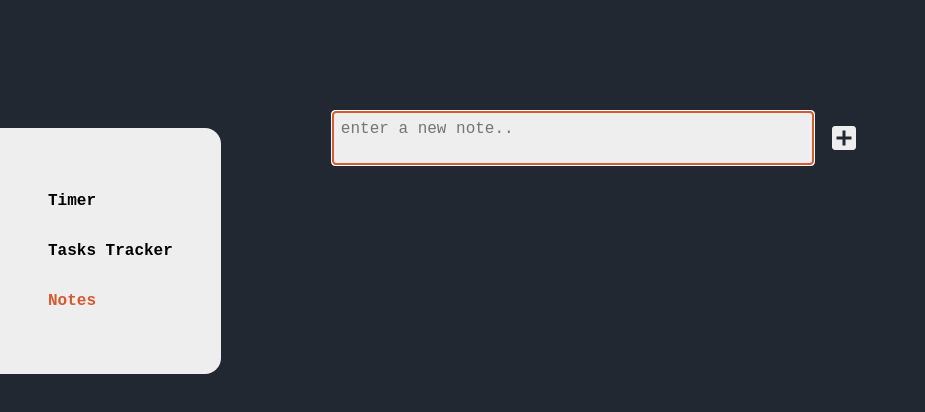
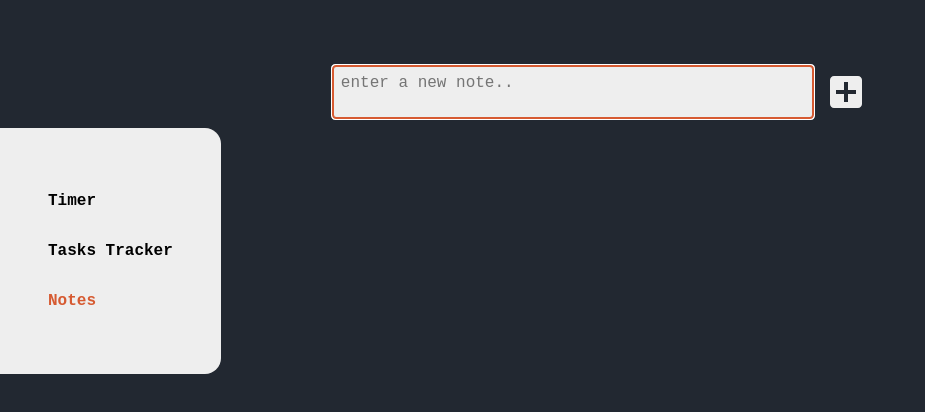
Before and after one commit to SaConway/tasks-tracker, a Vue app: page /#/notes in a window 1280 px wide. Shown: the top 412 px of the page, without its empty margins (0-925 px from the left). Built offline with nearby package versions, Linux system fonts and the light colour scheme; a web font is replaced by a local one.

Commit message:
fix styling issues with notes and tasks

```diff
--- a/src/App.vue
+++ b/src/App.vue
@@ -1,9 +1,9 @@
 <template>
   <div id="app">
     <div id="nav">
-      <router-link to="/timer">Timer</router-link>
-      <router-link to="/tasks-tracker">Tasks Tracker</router-link>
-      <router-link to="/notes">Notes</router-link>
+      <router-link class="link" to="/timer">Timer</router-link>
+      <router-link class="link" to="/tasks-tracker">Tasks Tracker</router-link>
+      <router-link class="link" to="/notes">Notes</router-link>
     </div>
     <keep-alive>
       <router-view />
--- a/src/views/Notes.vue
+++ b/src/views/Notes.vue
@@ -89,7 +89,7 @@ textarea.new-note {
   border: none;
   background-color: var(--accent-color);
   vertical-align: middle;
-  margin: 3rem 0 1rem;
+  margin-bottom: 1rem;
 }
 
 button {
@@ -99,8 +99,8 @@ button {
 
 button.add-note {
   position: relative;
-  top: 1.7rem;
-  left: 1rem;
+  top: 0.5rem;
+  left: 0.8rem;
   padding: 0;
   width: 30px;
   height: 30px;
@@ -144,8 +144,8 @@ button.delete-note {
 }
 
 .add-note .icon {
-  height: 30px;
-  width: 30px;
+  height: 40px;
+  width: 40px;
 }
 
 .delete-note .icon {
--- a/src/views/TasksTracker.vue
+++ b/src/views/TasksTracker.vue
@@ -18,17 +18,8 @@
       <div v-for="date in filterUniqueDates(tasks)" :key="date">
         <p class="date">{{ date }}</p>
 
-        <div
-          v-for="task in filterTasksOfDate(date)"
-          class="task"
-          :key="date + task.date"
-        >
-          <input
-            type="checkbox"
-            v-model="task.done"
-            tabindex="0"
-            @change="doneTask(task.date)"
-          />
+        <div v-for="task in filterTasksOfDate(date)" class="task" :key="date + task.date">
+          <input type="checkbox" v-model="task.done" tabindex="0" @change="doneTask(task.date)" />
           <div class="checkbox-custom"></div>
 
           <input type="text" v-model="task.text" v-autoresize />
@@ -195,8 +186,8 @@ button.add-task {
   width: 40px;
   height: 40px;
   position: relative;
-  top: 15px;
-  left: 10px;
+  top: 0;
+  left: 0.8rem;
   overflow: hidden;
 }
 
@@ -228,7 +219,7 @@ input[type="text"] {
   background-color: var(--accent-color);
   vertical-align: middle;
   width: 20rem;
-  margin: 3rem 0;
+  margin-bottom: 2rem;
 }
 
 .tasks {
@@ -253,10 +244,6 @@ input[type="text"] {
 
 p.date {
   margin: 2rem auto;
-}
-
-p.date:first-of-type {
-  margin-top: 0;
 }
 
 /* Checkbox */
```
